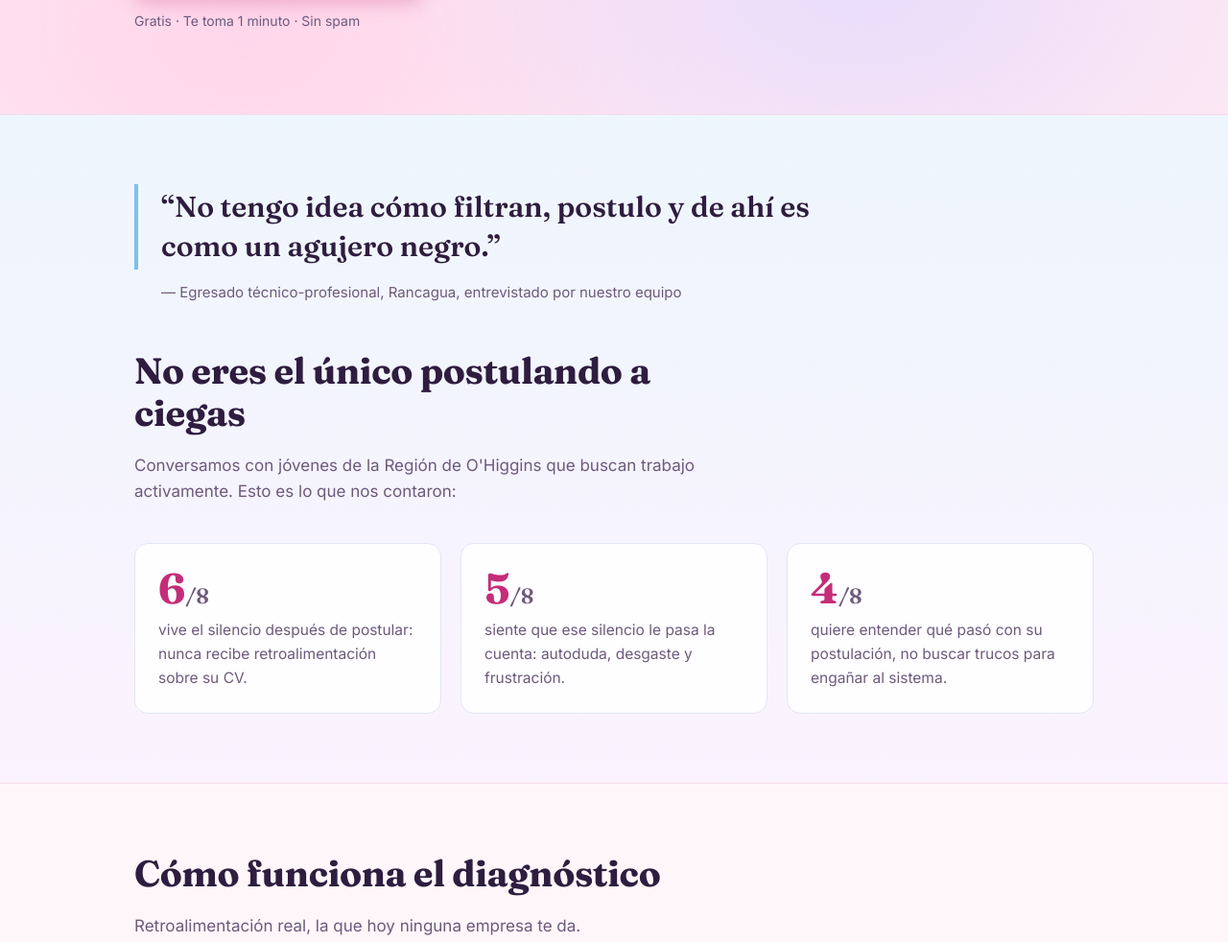
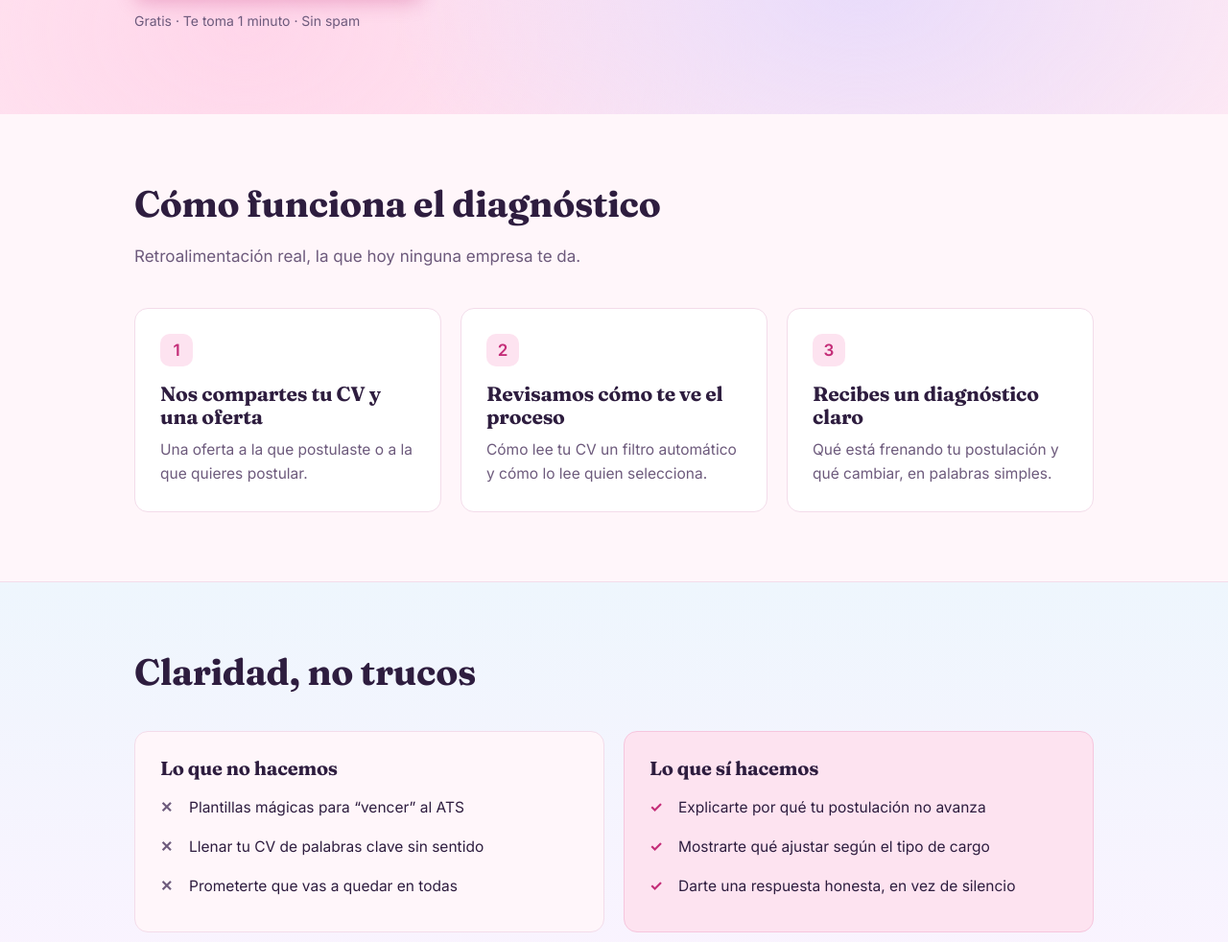
Before and after one commit to Idarugo/alma-pro, a plain HTML site: page index.html in a window 1280 px wide. Shown: the part 757-1739 px from the top of the page at 96% size. Drawn offline with Linux system fonts and the light colour scheme.

Commit message:
Quitar sección de prueba social (6/8, 5/8, 4/8) y cita de entrevista
Co-Authored-By: Claude Opus 5.5 <noreply@anthropic.com>

```diff
--- a/index.html
+++ b/index.html
@@ -103,7 +103,7 @@
   .cta:active { transform: translateY(0); }
   .cta:focus-visible { outline: 3px solid var(--accent); outline-offset: 3px; }
 
-  /* Ilustración del "agujero negro" de postulaciones */
+  /* Ilustración de postulaciones sin respuesta */
   .void-card { background: rgba(255,255,255,.82); border: 1px solid rgba(255,255,255,.9); border-radius: 20px; padding: 26px; box-shadow: 0 20px 50px rgba(196,45,120,.12); backdrop-filter: blur(6px); }
   .void-row { display: flex; align-items: center; justify-content: space-between; gap: 12px; padding: 13px 0; border-bottom: 1px dashed var(--line); font-size: 15px; }
   .void-row:last-of-type { border-bottom: 0; }
@@ -249,24 +249,6 @@
   </div>
 
 </div><!-- /sky-top -->
-
-  <!-- PROBLEMA + PRUEBA SOCIAL -->
-  <section class="section-alt">
-    <div class="wrap">
-      <blockquote class="quote">“No tengo idea cómo filtran, postulo y de ahí es como un agujero negro.”</blockquote>
-      <p class="quote-src">— Egresado técnico-profesional, Rancagua, entrevistado por nuestro equipo</p>
-
-      <div class="section-head">
-        <h2>No eres el único postulando a ciegas</h2>
-        <p>Conversamos con jóvenes de la Región de O'Higgins que buscan trabajo activamente. Esto es lo que nos contaron:</p>
-      </div>
-      <div class="stats">
-        <div class="stat"><div class="stat-num">6<span>/8</span></div><p>vive el silencio después de postular: nunca recibe retroalimentación sobre su CV.</p></div>
-        <div class="stat"><div class="stat-num">5<span>/8</span></div><p>siente que ese silencio le pasa la cuenta: autoduda, desgaste y frustración.</p></div>
-        <div class="stat"><div class="stat-num">4<span>/8</span></div><p>quiere entender qué pasó con su postulación, no buscar trucos para engañar al sistema.</p></div>
-      </div>
-    </div>
-  </section>
 
   <!-- CÓMO FUNCIONA -->
   <section>
```
Also changed, not shown: 1 other file.
